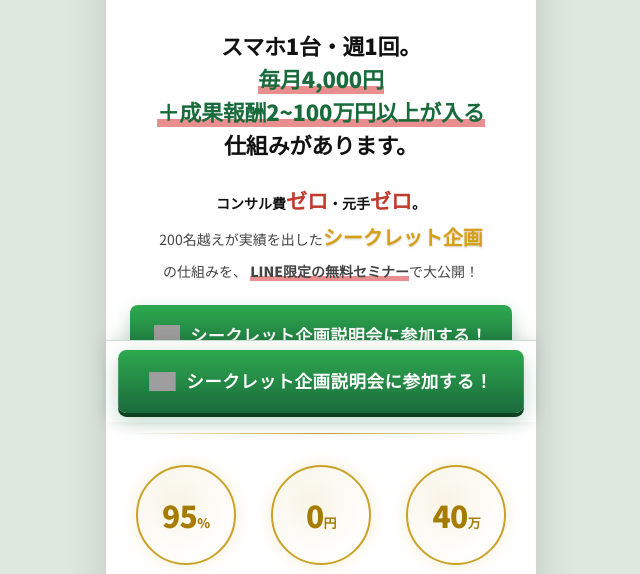
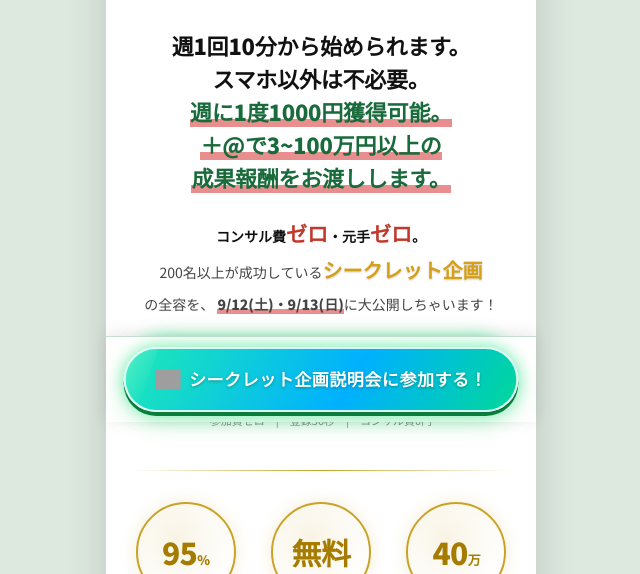
Before and after one commit to yuuyann0318/enyuya-lp, a plain HTML site: page index.html in a window 1280 px wide. Shown: the part 378-952 px from the top of the page, without its empty margins (319-959 px from the left). Drawn offline with Linux system fonts and the light colour scheme; grey boxes are pictures that could not be loaded.

Commit message:
ヒーロー訴求刷新(週1回10分/1000円/成果報酬3~100万)・9/12-13開催日訴求・0円→無料・悩み文言修正・物販手法・CTAボタン強化(グラデーション/シャイン/グロー/1行化)
Co-Authored-By: Claude Fable 5 <noreply@anthropic.com>

```diff
--- a/index.html
+++ b/index.html
@@ -148,17 +148,32 @@
       display: flex;
       align-items: center;
       justify-content: center;
-      gap: 10px;
+      gap: 8px;
       width: 100%;
-      padding: 16px 24px;
-      background: linear-gradient(180deg, #2EA84F 0%, #1A6B3C 100%);
+      padding: 16px 12px;
+      background: linear-gradient(120deg, #00c853, #00e676, #1de9b6, #00b0ff, #00e676, #00c853);
+      background-size: 300% 100%;
       color: #fff;
-      font-size: 17px;
+      font-size: clamp(12px, 4vw, 17px);
       font-weight: 900;
       letter-spacing: .03em;
-      border-radius: 8px;
-      box-shadow: 0 4px 0 #0D4220, 0 8px 20px rgba(26,107,60,.28);
+      border-radius: 999px;
+      border: 2px solid rgba(255,255,255,.85);
+      box-shadow: 0 4px 0 #0a7d3c, 0 0 18px rgba(0,230,118,.55), 0 8px 24px rgba(0,200,83,.35);
+      text-shadow: 0 1px 3px rgba(0,80,40,.45);
       transition: transform .12s, box-shadow .12s;
+      position: relative;
+      overflow: hidden;
+    }
+    .btn::after {
+      content: "";
+      position: absolute;
+      top: 0; left: -80%;
+      width: 55%; height: 100%;
+      background: linear-gradient(100deg, transparent, rgba(255,255,255,.65), transparent);
+      transform: skewX(-20deg);
+      animation: btn-shine 2.2s ease-in-out infinite;
+      pointer-events: none;
     }
 
     .btn:active {
@@ -911,9 +926,8 @@
     }
 
     .final-cta .btn {
-      background: #fff;
-      color: var(--green);
-      box-shadow: 0 4px 0 rgba(0,0,0,.15), 0 8px 20px rgba(0,0,0,.12);
+      border-color: #FFE082;
+      box-shadow: 0 4px 0 #0a7d3c, 0 0 22px rgba(255,224,130,.6), 0 8px 24px rgba(0,200,83,.35);
     }
 
     .final-cta .btn-note { color: rgba(255,255,255,.6); }
@@ -1120,10 +1134,26 @@
 
     @keyframes zoom-pulse {
       0%, 100% { transform: scale(1); }
-      50%       { transform: scale(1.03); }
-    }
-
-    .btn { animation: zoom-pulse 2s ease-in-out infinite; }
+      50%       { transform: scale(1.06); }
+    }
+
+    @keyframes gradient-flow {
+      0%   { background-position: 0% 50%; }
+      50%  { background-position: 100% 50%; }
+      100% { background-position: 0% 50%; }
+    }
+
+    @keyframes btn-shine {
+      0%       { left: -80%; }
+      55%,100% { left: 130%; }
+    }
+
+    @keyframes glow-pulse {
+      0%, 100% { box-shadow: 0 4px 0 #0a7d3c, 0 0 14px rgba(0,230,118,.45), 0 8px 24px rgba(0,200,83,.3); }
+      50%      { box-shadow: 0 4px 0 #0a7d3c, 0 0 30px rgba(0,230,118,.9), 0 8px 30px rgba(0,200,83,.55); }
+    }
+
+    .btn { animation: zoom-pulse 1.4s ease-in-out infinite, gradient-flow 3s linear infinite, glow-pulse 1.4s ease-in-out infinite; }
     .btn:active { animation: none; }
 
     /* ━━━ MID CTA ━━━ */
@@ -1160,11 +1190,11 @@
   </div>
 
   <div class="hero-body">
-    <h1>スマホ1台・週1回。<br><em><span class="marker-red">毎月4,000円<br>＋成果報酬2~100万円以上が入る</span></em><br>仕組みがあります。</h1>
+    <h1>週1回10分から始められます。<br>スマホ以外は不必要。<br><em><span class="marker-red">週に1度1000円獲得可能。<br>＋@で3~100万円以上の<br>成果報酬をお渡しします。</span></em></h1>
     <p class="hero-lead">
       <strong>コンサル費<span class="hero-zero">ゼロ</span>・元手<span class="hero-zero">ゼロ</span>。</strong><br>
-      200名越えが実績を出した<span class="gold-kw">シークレット企画</span><br>の仕組みを、
-      <span class="marker-red">LINE限定の無料セミナー</span>で大公開！
+      200名以上が成功している<span class="gold-kw">シークレット企画</span><br>の全容を、
+      <span class="marker-red">9/12(土)・9/13(日)</span>に大公開しちゃいます！
     </p>
     <a href="https://line.me/ti/g2/uGiBnGzHxPg2zaxeBBlS9ms6W5iAS__2Zg-8cw?utm_source=invitation&utm_medium=link_copy&utm_campaign=default" class="btn js-up">
       <img src="https://enyuya.com/LP/images/LINE_Brand_icon.png" alt="LINE">
@@ -1183,7 +1213,7 @@
     </div>
     <div class="stat">
       <div class="stat-circle">
-        <span class="n">0<span class="u">円</span></span>
+        <span class="n">無料</span>
       </div>
       <span class="l">コスト・手元金<br>すべて不要</span>
     </div>
@@ -1202,11 +1232,11 @@
     <ul class="pain-list">
       <li class="js-up"><img src="https://enyuya.com/LP/ver2/images/worries.png" alt="" class="pain-icon">コンサルに入ったが、なかなか結果が出ない</li>
       <li class="js-up"><img src="https://enyuya.com/LP/ver2/images/worries.png" alt="" class="pain-icon">売り上げは出るが、手のこりが少ない</li>
-      <li class="js-up"><img src="https://enyuya.com/LP/ver2/images/worries.png" alt="" class="pain-icon">仕入れ・手元金が必要と言われ、始める前に断念</li>
-      <li class="js-up"><img src="https://enyuya.com/LP/ver2/images/worries.png" alt="" class="pain-icon">月収30万円以上利益は出るけど、現金が手元に残りにくい</li>
+      <li class="js-up"><img src="https://enyuya.com/LP/ver2/images/worries.png" alt="" class="pain-icon">仕入れ・手元金が必要で思うように行動ができない</li>
+      <li class="js-up"><img src="https://enyuya.com/LP/ver2/images/worries.png" alt="" class="pain-icon">月収30万円以上利益は出るけど、キャッシュが増えない</li>
     </ul>
     <div class="pain-answer js-up">
-      <p>今回の<span class="gold-kw">シークレット企画</span>は、<br>今までとは<strong><span class="marker-red">全く違う</span></strong>物販です！</p>
+      <p>今回の<span class="gold-kw">シークレット企画</span>は、<br>今までとは<strong><span class="marker-red">全く違う</span></strong>物販手法です！</p>
     </div>
   </section>
 
@@ -1551,8 +1581,8 @@
     <h2>詳細を知りたい方は<br>今すぐ参加!</h2>
     <p class="final-lead">
       コンサル費<span class="final-zero">ゼロ</span>・元手<span class="final-zero">ゼロ</span>。<br>
-      200名越えが実績を出した<span class="final-gold">シークレット企画</span><br>
-      の仕組みを、<span class="final-marker">LINE限定の無料セミナー</span>で大公開！
+      200名以上が成功している<span class="final-gold">シークレット企画</span><br>
+      の全容を、<span class="final-marker">9/12(土)・9/13(日)</span>に大公開しちゃいます！
     </p>
     <a href="https://line.me/ti/g2/uGiBnGzHxPg2zaxeBBlS9ms6W5iAS__2Zg-8cw?utm_source=invitation&utm_medium=link_copy&utm_campaign=default" class="btn js-up">
       <img src="https://enyuya.com/LP/images/LINE_Brand_icon.png" alt="LINE">
```
